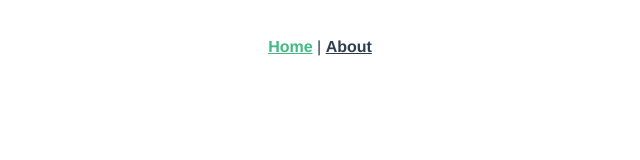
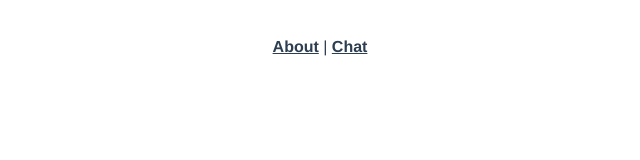
Before and after one commit to EoJin-Kim/chatting-front, a Vue app: page /rooms in a window 1280 px wide. Shown: the top 160 px of the page, without its empty margins (320-960 px from the left). Built offline with nearby package versions, Linux system fonts and the light colour scheme.

Commit message:
Test: test

```diff
--- a/src/App.vue
+++ b/src/App.vue
@@ -1,8 +1,8 @@
 <template>
   <div id="app">
     <div id="nav">
-      <router-link to="/">Home</router-link> |
-      <router-link to="/about">About</router-link>
+      <router-link to="/about">About</router-link> |
+      <router-link to="/about">Chat</router-link>
     </div>
     <router-view/>
   </div>
```
